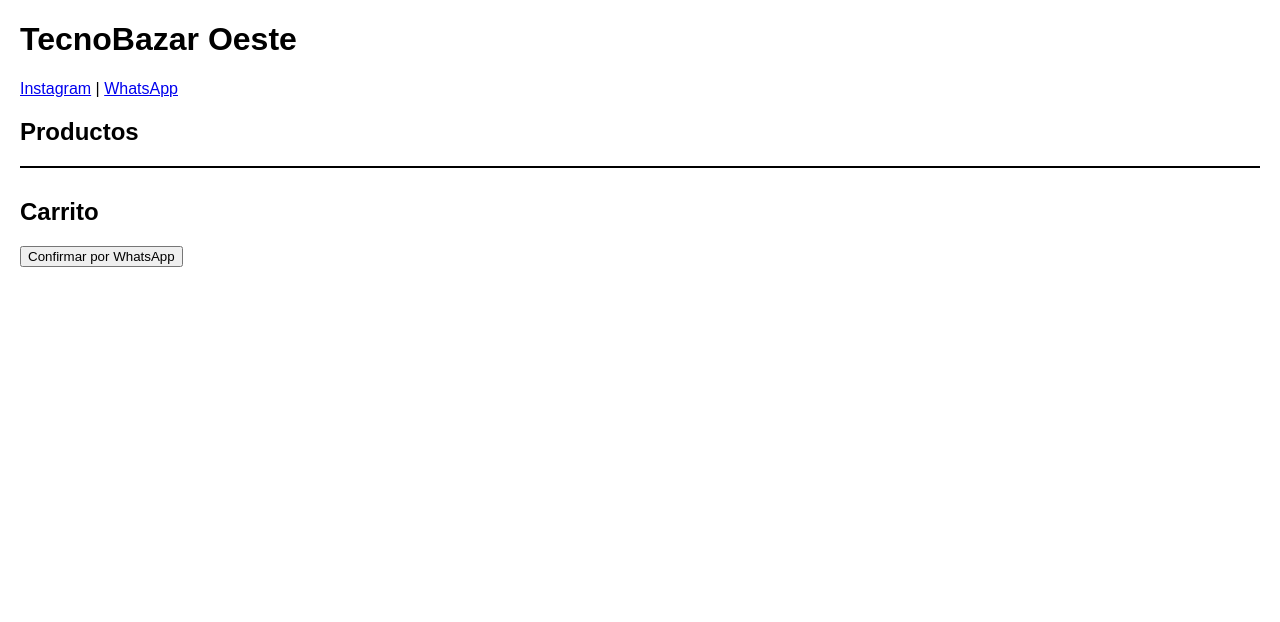
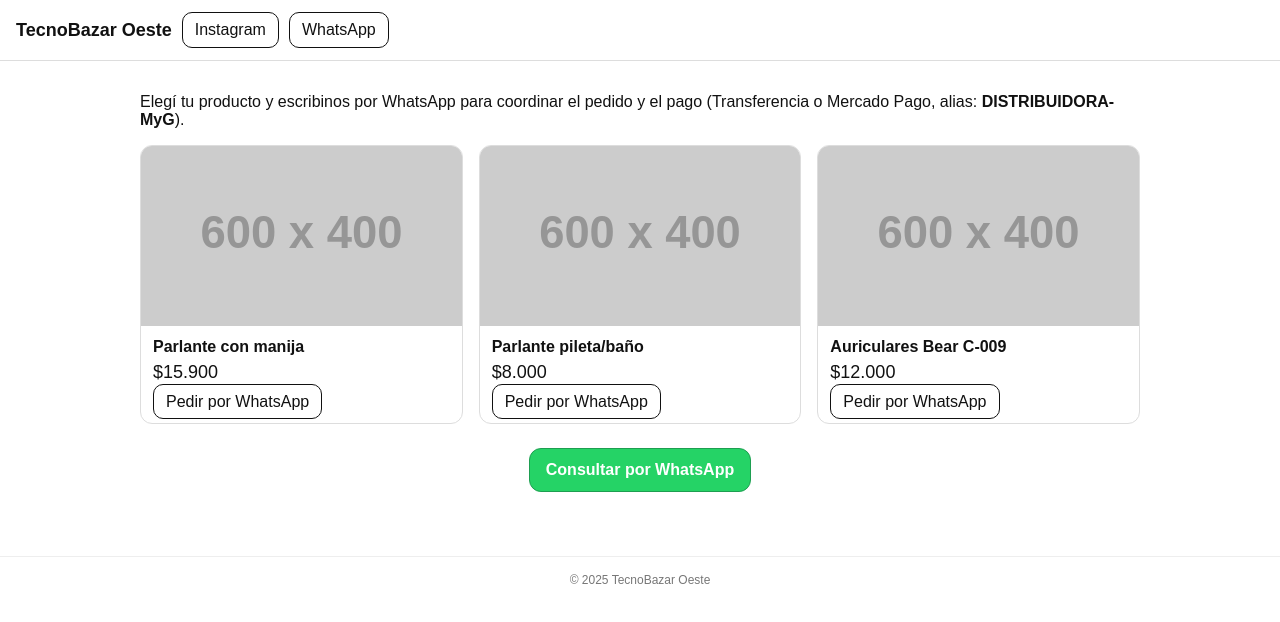
Before and after one commit to Marceladalton/TECNOBAZAROESTE, a plain HTML site: page index.html in a window 1280 px wide. Drawn offline with Linux system fonts and the light colour scheme; placeholder pictures from the web are drawn by us.

Commit message:
Update index.html

```diff
--- a/index.html
+++ b/index.html
@@ -2,70 +2,73 @@
 <html lang="es">
 <head>
   <meta charset="utf-8">
-  <meta name="viewport" content="width=device-width, initial-scale=1">
+  <meta name="viewport" content="width=device-width,initial-scale=1">
   <title>TecnoBazar Oeste</title>
   <style>
-    body { font-family: Arial, sans-serif; margin: 20px; }
-    .producto { border: 1px solid #ccc; padding: 10px; margin: 10px; }
-    #carrito { margin-top: 20px; border-top: 2px solid #000; padding-top: 10px; }
+    body{font-family:Arial,Helvetica,sans-serif;margin:0;color:#111}
+    header{position:sticky;top:0;display:flex;gap:10px;align-items:center;padding:12px 16px;border-bottom:1px solid #ddd;background:#fff}
+    header h1{font-size:18px;margin:0;font-weight:700}
+    header a, .btn{padding:8px 12px;border:1px solid #111;border-radius:10px;text-decoration:none;color:#111}
+    .container{max-width:1000px;margin:0 auto;padding:16px}
+    .grid{display:grid;gap:16px;grid-template-columns:1fr}
+    @media(min-width:640px){.grid{grid-template-columns:repeat(2,1fr)}}
+    @media(min-width:1000px){.grid{grid-template-columns:repeat(3,1fr)}}
+    .card{border:1px solid #ddd;border-radius:12px;overflow:hidden;background:#fff}
+    .card img{display:block;width:100%;height:180px;object-fit:cover;background:#f5f5f5}
+    .card .body{padding:12px}
+    .card .name{font-weight:700;margin-bottom:4px}
+    .card .price{margin:6px 0 10px 0;font-size:18px}
+    .cta{margin:24px 0;text-align:center}
+    .cta a{display:inline-block;padding:12px 16px;border-radius:12px;background:#25D366;border:1px solid #1e9e51;color:#fff;font-weight:700;text-decoration:none}
+    footer{border-top:1px solid #eee;margin-top:24px;padding:16px;text-align:center;color:#777;font-size:12px}
   </style>
 </head>
 <body>
-  <h1>TecnoBazar Oeste</h1>
-  <a href="https://www.instagram.com/tecnobazar.oeste" target="_blank">Instagram</a> |
-  <a href="https://wa.me/5491154237871" target="_blank">WhatsApp</a>
+  <header>
+    <h1>TecnoBazar Oeste</h1>
+    <a href="https://www.instagram.com/tecnobazar.oeste" target="_blank" rel="noreferrer" class="btn">Instagram</a>
+    <a href="https://wa.me/5491154237871" target="_blank" rel="noreferrer" class="btn">WhatsApp</a>
+  </header>
 
-  <h2>Productos</h2>
-  <div id="productos"></div>
+  <main class="container">
+    <p>Elegí tu producto y escribinos por WhatsApp para coordinar el pedido y el pago (Transferencia o Mercado Pago, alias: <b>DISTRIBUIDORA-MyG</b>).</p>
 
-  <div id="carrito">
-    <h2>Carrito</h2>
-    <div id="lista"></div>
-    <div id="total"></div>
-    <button onclick="confirmar()">Confirmar por WhatsApp</button>
-  </div>
+    <div class="grid">
+      <!-- Producto 1 -->
+      <div class="card">
+        <img src="https://placehold.co/600x400?text=Parlante+con+manija" alt="Parlante con manija">
+        <div class="body">
+          <div class="name">Parlante con manija</div>
+          <div class="price">$15.900</div>
+          <a class="btn" href="https://wa.me/5491154237871?text=Hola!%20Quiero%20el%20Parlante%20con%20manija%20de%20$15.900" target="_blank">Pedir por WhatsApp</a>
+        </div>
+      </div>
+      <!-- Producto 2 -->
+      <div class="card">
+        <img src="https://placehold.co/600x400?text=Parlante+pileta%2Fba%C3%B1o" alt="Parlante pileta/baño">
+        <div class="body">
+          <div class="name">Parlante pileta/baño</div>
+          <div class="price">$8.000</div>
+          <a class="btn" href="https://wa.me/5491154237871?text=Hola!%20Quiero%20el%20Parlante%20pileta%2Fba%C3%B1o%20de%20$8.000" target="_blank">Pedir por WhatsApp</a>
+        </div>
+      </div>
+      <!-- Producto 3 -->
+      <div class="card">
+        <img src="https://placehold.co/600x400?text=Auriculares+Bear+C-009" alt="Auriculares Bear C-009">
+        <div class="body">
+          <div class="name">Auriculares Bear C-009</div>
+          <div class="price">$12.000</div>
+          <a class="btn" href="https://wa.me/5491154237871?text=Hola!%20Quiero%20los%20Auriculares%20Bear%20C-009%20de%20$12.000" target="_blank">Pedir por WhatsApp</a>
+        </div>
+      </div>
+    </div>
 
-<script>
-  const productos = [
-    {id:1, nombre:"Parlante con manija", precio:15900},
-    {id:2, nombre:"Parlante pileta/baño", precio:8000},
-    {id:3, nombre:"Auriculares Bear C-009", precio:12000}
-  ];
-  let carrito = [];
+    <div class="cta">
+      <a href="https://wa.me/5491154237871?text=Hola!%20Vengo%20de%20la%20web%20y%20quiero%20consultar%20por%20un%20producto." target="_blank">Consultar por WhatsApp</a>
+    </div>
+  </main>
 
-  const divProductos = document.getElementById("productos");
-  productos.forEach(p=>{
-    const d=document.createElement("div");
-    d.className="producto";
-    d.innerHTML=`<b>${p.nombre}</b><br>$${p.precio}<br>
-      <button onclick="agregar(${p.id})">Agregar</button>`;
-    divProductos.appendChild(d);
-  });
-
-  function agregar(id){
-    const p = productos.find(x=>x.id===id);
-    const i = carrito.find(x=>x.id===id);
-    if(i){ i.cant++; } else { carrito.push({...p, cant:1}); }
-    mostrar();
-  }
-
-  function mostrar(){
-    const divLista=document.getElementById("lista");
-    const divTotal=document.getElementById("total");
-    divLista.innerHTML="";
-    let total=0;
-    carrito.forEach(i=>{
-      divLista.innerHTML += ${i.cant}x ${i.nombre} - $${i.precio*i.cant}<br>;
-      total += i.precio*i.cant;
-    });
-    divTotal.innerHTML="Total: $"+total;
-  }
-
-  function confirmar(){
-    let total=carrito.reduce((s,i)=>s+i.precio*i.cant,0);
-    let msg="Hola! Quiero pedir: "+carrito.map(i=>${i.cant}x ${i.nombre}).join(", ")+" . Total: $"+total;
-    window.open("https://wa.me/5491154237871?text="+encodeURIComponent(msg),"_blank");
-  }
-</script>
+  <footer>© <span id="y"></span> TecnoBazar Oeste</footer>
+  <script>document.getElementById('y').textContent=new Date().getFullYear();</script>
 </body>
 </html>
```
